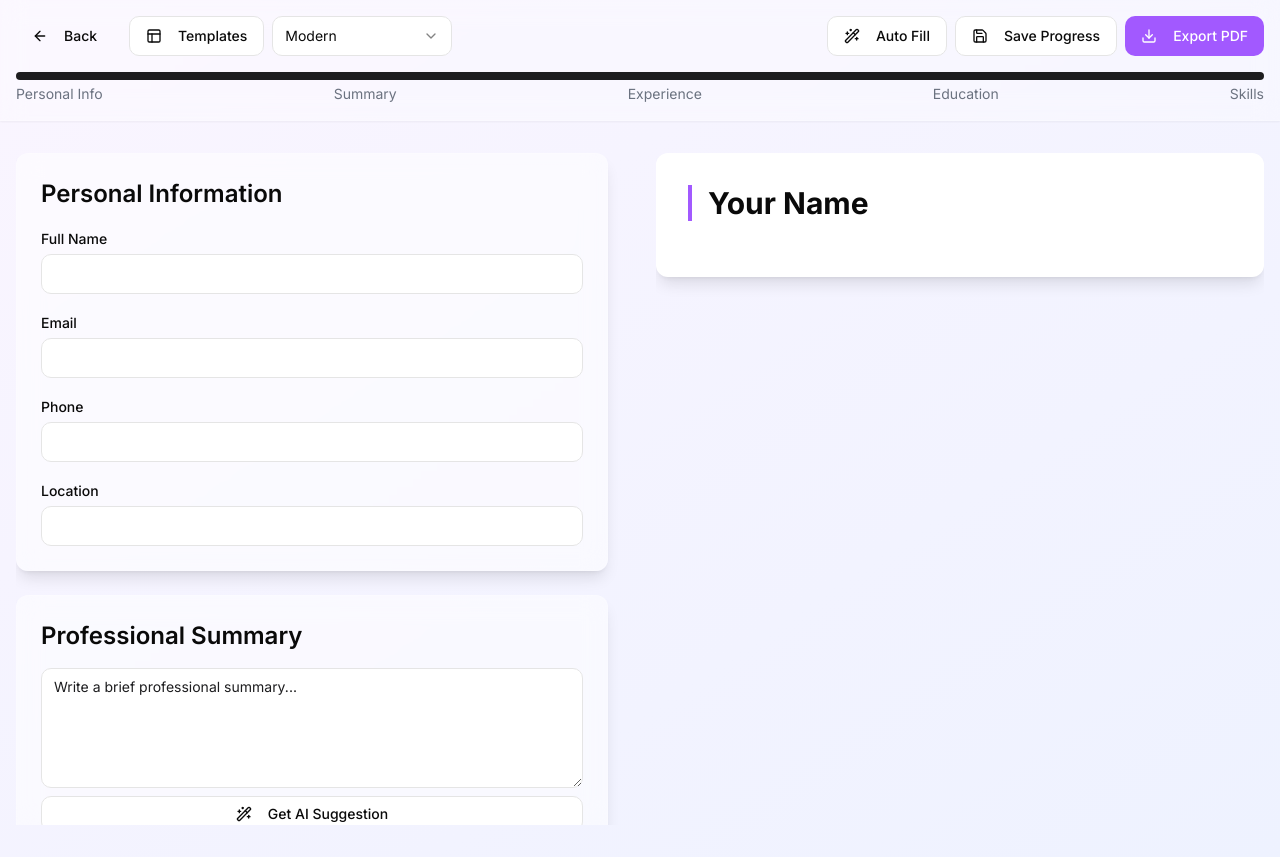
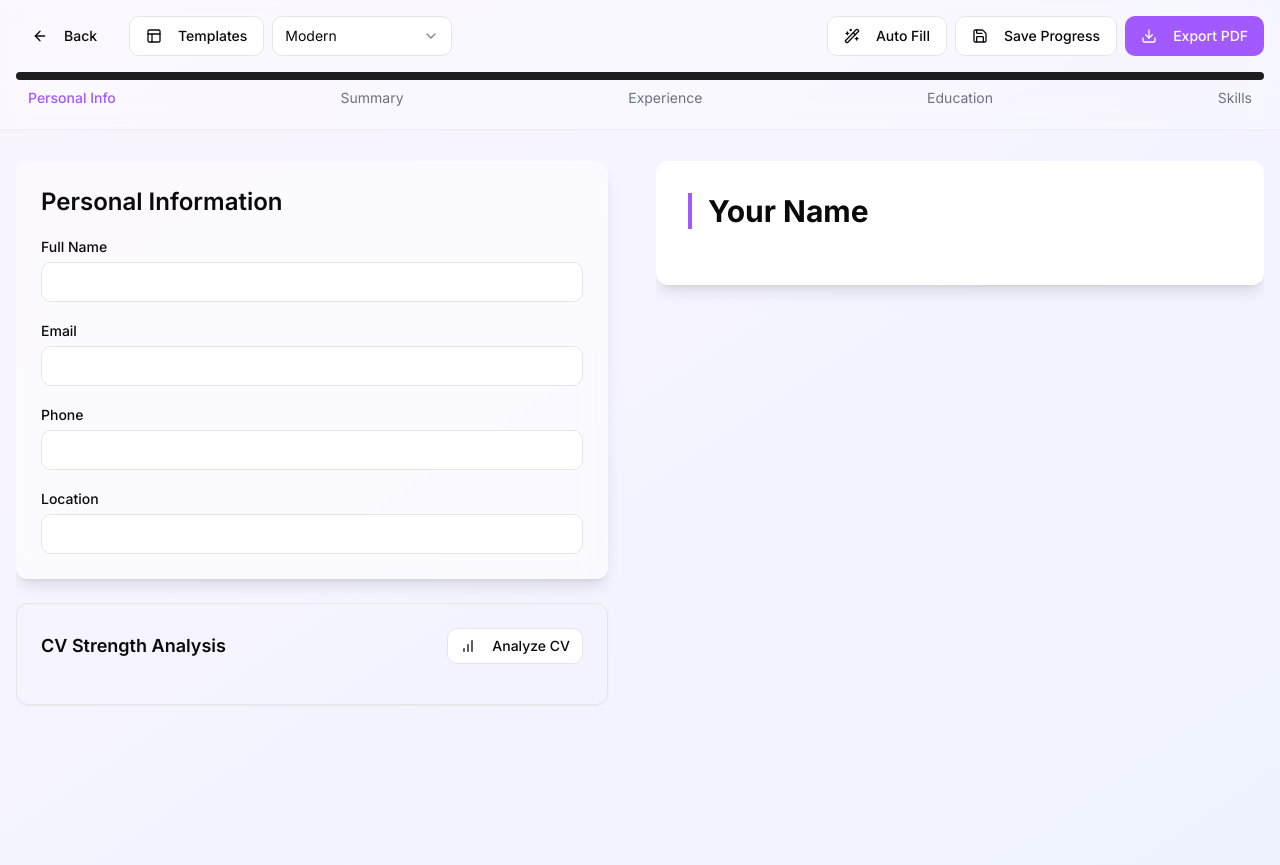
Before and after one commit to Quatadah/smartcv-creator, a React (Vite) app: page /editor in a window 1280 px wide. Built offline with nearby package versions, Linux system fonts and the light colour scheme.

Commit message:
Implement section navigation in stepper
Added functionality to navigate between sections using a stepper. Selecting a section will display its content on the left side of the interface.
[skip gpt_engineer]

```diff
--- a/src/components/cv/EditorForm.tsx
+++ b/src/components/cv/EditorForm.tsx
@@ -7,6 +7,7 @@ import { ExperienceSection } from "./ExperienceSection";
 import { EducationSection } from "./EducationSection";
 import { SkillsSection } from "./SkillsSection";
 import { CVAnalyzer } from "./CVAnalyzer";
+import { useState } from "react";
 
 interface EditorFormProps {
   cvData: CVData;
@@ -14,8 +15,12 @@ interface EditorFormProps {
 }
 
 export function EditorForm({ cvData, setCvData }: EditorFormProps) {
+  const [activeSection, setActiveSection] = useState<string>("personal");
+
+  const renderSection = () => {
+    switch (activeSection) {
+      case "personal":
         return (
-    <div className="space-y-6 animate-fade-up max-h-[calc(100vh-8rem)] overflow-y-auto pr-4">
           <PersonalInfoSection
             personalInfo={cvData.personalInfo}
             onUpdate={(field, value) => {
@@ -25,7 +30,9 @@ export function EditorForm({ cvData, setCvData }: EditorFormProps) {
               });
             }}
           />
-
+        );
+      case "summary":
+        return (
           <Card className="glass-card p-6">
             <h2 className="text-2xl font-semibold mb-4">Professional Summary</h2>
             <Textarea
@@ -42,7 +49,9 @@ export function EditorForm({ cvData, setCvData }: EditorFormProps) {
               }
             />
           </Card>
-
+        );
+      case "experience":
+        return (
           <ExperienceSection
             experience={cvData.experience}
             onUpdate={(index, field, value) => {
@@ -60,7 +69,9 @@ export function EditorForm({ cvData, setCvData }: EditorFormProps) {
               });
             }}
           />
-
+        );
+      case "education":
+        return (
           <EducationSection
             education={cvData.education}
             onUpdate={(index, field, value) => {
@@ -78,7 +89,9 @@ export function EditorForm({ cvData, setCvData }: EditorFormProps) {
               });
             }}
           />
-
+        );
+      case "skills":
+        return (
           <SkillsSection
             skills={cvData.skills}
             onUpdate={(index, value) => {
@@ -93,7 +106,15 @@ export function EditorForm({ cvData, setCvData }: EditorFormProps) {
               });
             }}
           />
+        );
+      default:
+        return null;
+    }
+  };
 
+  return (
+    <div className="space-y-6 animate-fade-up max-h-[calc(100vh-8rem)] overflow-y-auto pr-4">
+      {renderSection()}
       <CVAnalyzer cvData={cvData} />
     </div>
   );
--- a/src/components/cv/EditorHeader.tsx
+++ b/src/components/cv/EditorHeader.tsx
@@ -17,6 +17,8 @@ interface EditorHeaderProps {
   previewRef: React.RefObject<HTMLDivElement>;
   template: string;
   setTemplate: (template: string) => void;
+  activeSection: string;
+  setActiveSection: (section: string) => void;
 }
 
 export function EditorHeader({
@@ -27,6 +29,8 @@ export function EditorHeader({
   previewRef,
   template,
   setTemplate,
+  activeSection,
+  setActiveSection,
 }: EditorHeaderProps) {
   const calculateProgress = () => {
     let progress = 0;
@@ -63,6 +67,14 @@ export function EditorHeader({
     toast.success("CV data saved successfully!");
   };
 
+  const sections = [
+    { id: "personal", label: "Personal Info" },
+    { id: "summary", label: "Summary" },
+    { id: "experience", label: "Experience" },
+    { id: "education", label: "Education" },
+    { id: "skills", label: "Skills" },
+  ];
+
   return (
     <>
       {showConfetti && <Confetti />}
@@ -90,12 +102,20 @@ export function EditorHeader({
             </div>
             <div className="w-full">
               <Progress value={calculateProgress()} className="h-2" />
-              <div className="flex justify-between text-sm text-gray-500 mt-1">
-                <span>Personal Info</span>
-                <span>Summary</span>
-                <span>Experience</span>
-                <span>Education</span>
-                <span>Skills</span>
+              <div className="flex justify-between text-sm mt-1">
+                {sections.map((section) => (
+                  <button
+                    key={section.id}
+                    onClick={() => setActiveSection(section.id)}
+                    className={`px-3 py-1 rounded transition-colors ${
+                      activeSection === section.id
+                        ? "text-primary font-medium"
+                        : "text-gray-500 hover:text-gray-700"
+                    }`}
+                  >
+                    {section.label}
+                  </button>
+                ))}
               </div>
             </div>
           </div>
--- a/src/pages/Editor.tsx
+++ b/src/pages/Editor.tsx
@@ -31,6 +31,7 @@ const Editor = () => {
 
   const [template, setTemplate] = useState("modern");
   const [showConfetti, setShowConfetti] = useState(false);
+  const [activeSection, setActiveSection] = useState("personal");
   const previewRef = useRef<HTMLDivElement>(null);
 
   return (
@@ -43,11 +44,13 @@ const Editor = () => {
         previewRef={previewRef}
         template={template}
         setTemplate={setTemplate}
+        activeSection={activeSection}
+        setActiveSection={setActiveSection}
       />
 
       <div className="container mx-auto px-4 py-8">
         <div className="grid md:grid-cols-2 gap-8 relative">
-          <EditorForm cvData={cvData} setCvData={setCvData} />
+          <EditorForm cvData={cvData} setCvData={setCvData} activeSection={activeSection} />
           <div ref={previewRef}>
             <PreviewSection cvData={cvData} template={template} />
           </div>
```
Lines whose indentation alone changed are shown as unchanged.
